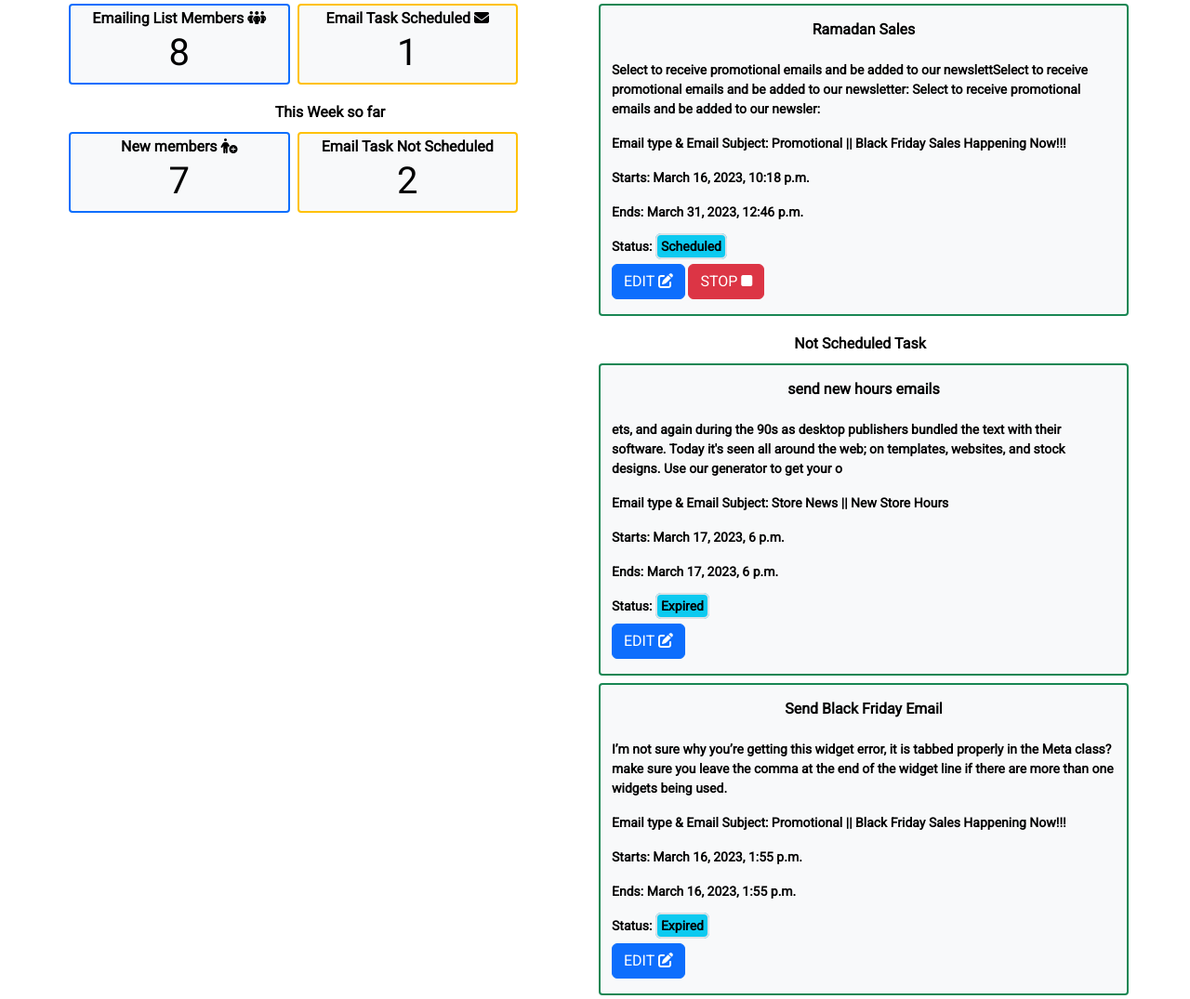
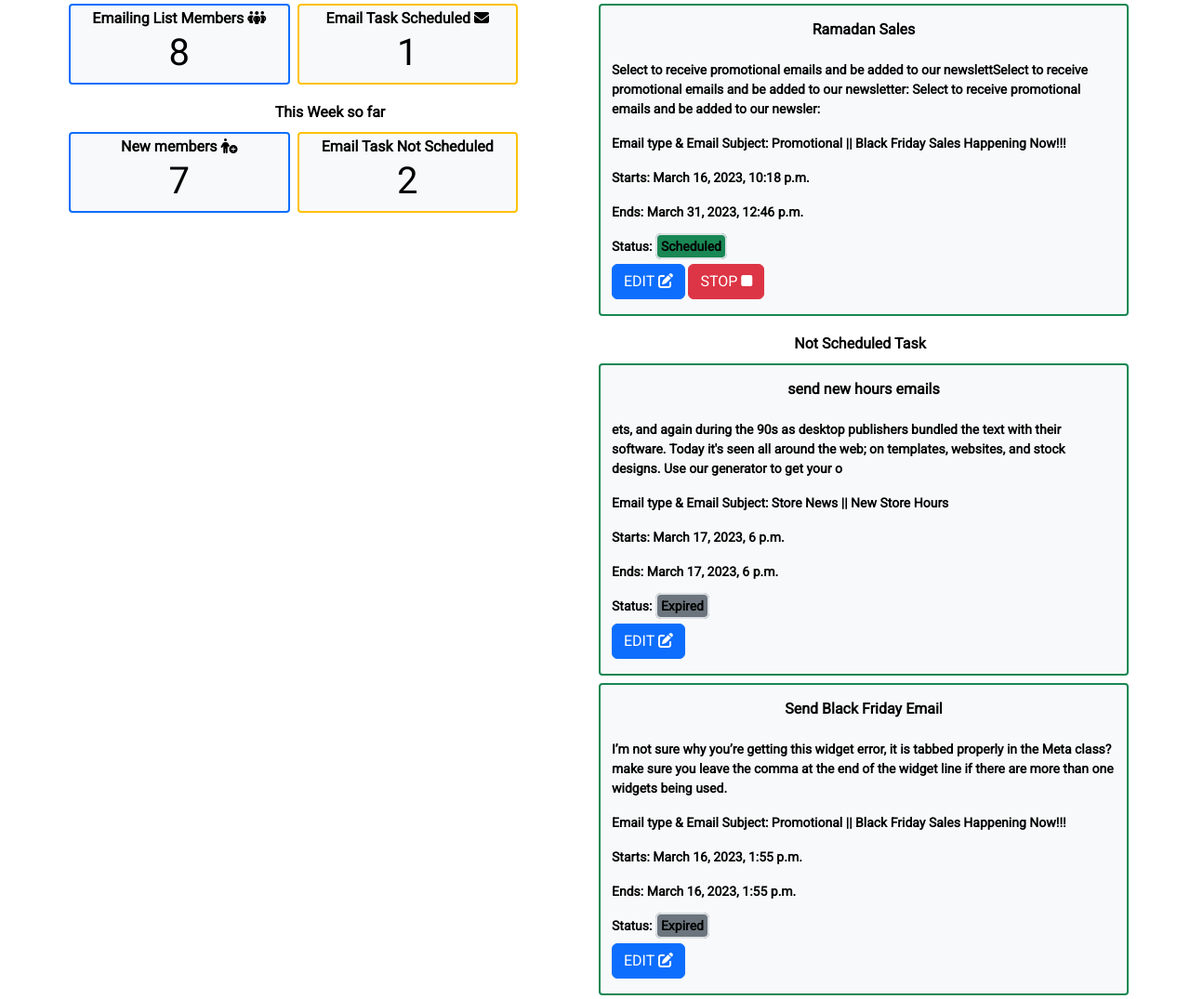
Before and after one commit to Zoanax/SmartForm, a Django app: page /master/ in a window 1280 px wide. Shown: the part 256-1331 px from the top of the page at 93% size. Run offline with Django 4.2, Linux system fonts and the light colour scheme; data comes from the database, SQL or seed files in the repository; both versions use the stored data as it was after the commit; some libraries are stand-ins or nearby versions.

Commit message:
modified:   db.sqlite3 	modified:   scheduler/tasks_scheduler.py 	modified:   smart_emailApp/views.py 	modified:   templates/smartemail/master_home.html 	modified:   templates/smartemail/tasks.html

```diff
--- a/smart_emailApp/views.py
+++ b/smart_emailApp/views.py
@@ -348,6 +348,8 @@ def delete_task(request, id):
     return render(request, 'smartemail/confirm_delete.html', context)
 
 
+
+
 # def unsubscribe(request):
 #     if request.method == 'POST':
 #         form = UserForm(request.POST)
--- a/templates/smartemail/master_home.html
+++ b/templates/smartemail/master_home.html
@@ -56,7 +56,7 @@
                             <p class="fw-bold"> Email type & Email Subject:  <span class="text-black">  {{ task.emailToSend }}</span></p>
                             <p class="fw-bold"> Starts:<span class="text-black">  {{ task.date_from }}</span> </p>
                             <p  class="fw-bold"> Ends:<span class="text-black">   {{ task.date_to_sending }}</span> </p>
-                            <div class="pb-2 fw-bold">Status: <span class="p-1 fw-bold bg-info border rounded">{{ task.status }}</span></div>
+                            <div class="pb-2 fw-bold">Status: <span class="p-1 fw-bold bg-success border rounded">{{ task.status }}</span></div>
 
 
                             <a class="btn btn-primary mb-3" href="{% url 'edit_task' task.id  %}"> EDIT  <i class="fa-solid fa-pen-to-square"></i></a>
@@ -84,7 +84,7 @@
                             <p class="fw-bold"> Email type & Email Subject:  <span class="text-black">  {{ task.emailToSend }}</span></p>
                             <p class="fw-bold"> Starts:<span class="text-black">  {{ task.date_from }}</span> </p>
                             <p  class="fw-bold"> Ends:<span class="text-black">   {{ task.date_to_sending }}</span> </p>
-                            <div class="pb-2 fw-bold">Status: <span class="p-1 fw-bold bg-info border rounded">{{ task.status }}</span></div>
+                            <div class="pb-2 fw-bold">Status: <span class="p-1 fw-bold bg-secondary border rounded">{{ task.status }}</span></div>
 
                             <a class="btn btn-primary mb-3" href="{% url 'edit_task' task.id  %}"> EDIT  <i class="fa-solid fa-pen-to-square"></i></a>
 
--- a/templates/smartemail/tasks.html
+++ b/templates/smartemail/tasks.html
@@ -49,7 +49,7 @@
                                 {% elif task.status == "Expired"%}
                                 <i class="fa-solid fa-circle text-secondary"></i>
                                 {% else %}
-                                <i class="fa-solid fa-circle text-primary"> Not Scheculed</i><br>
+                                <i class="fa-solid fa-circle text-primary"></i><br>
                                 {% endif %}
 
 
```
Also changed, not shown: scheduler/tasks_scheduler.py (+3 -30 lines), db.sqlite3.
